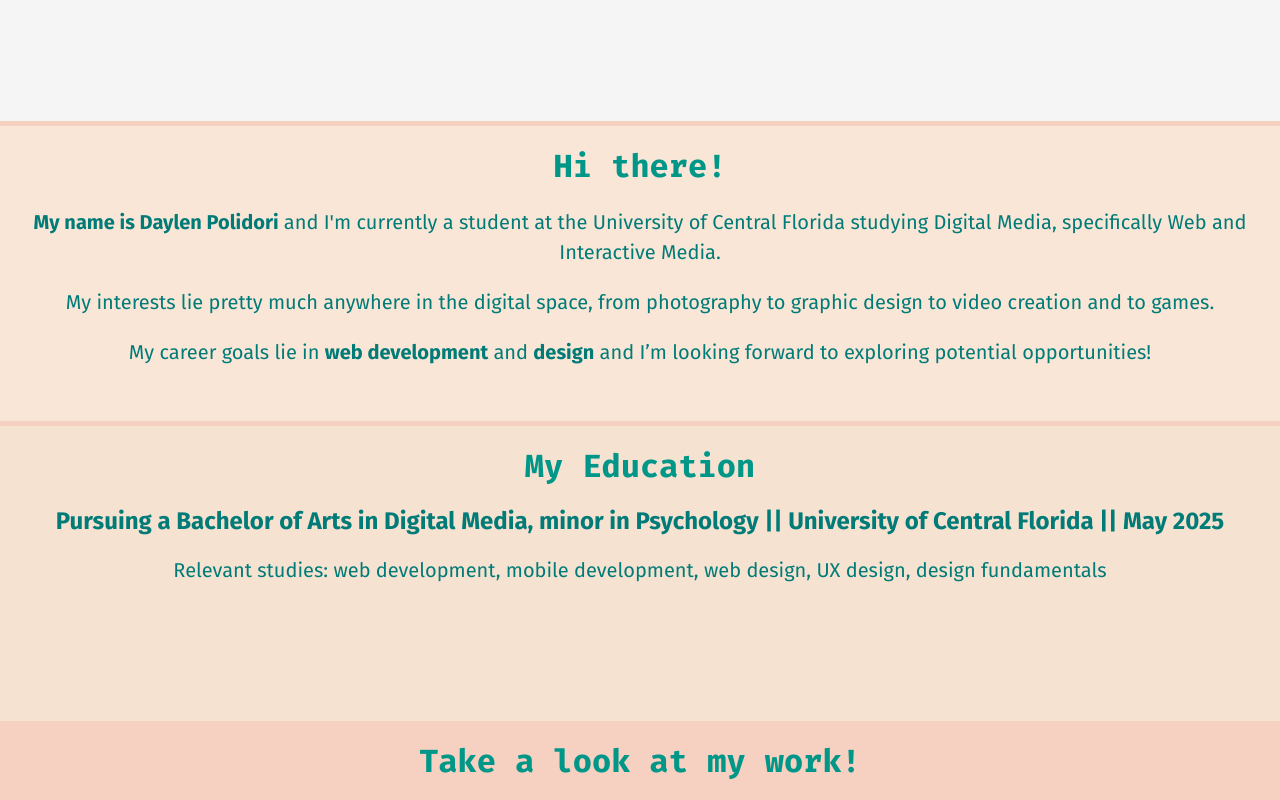
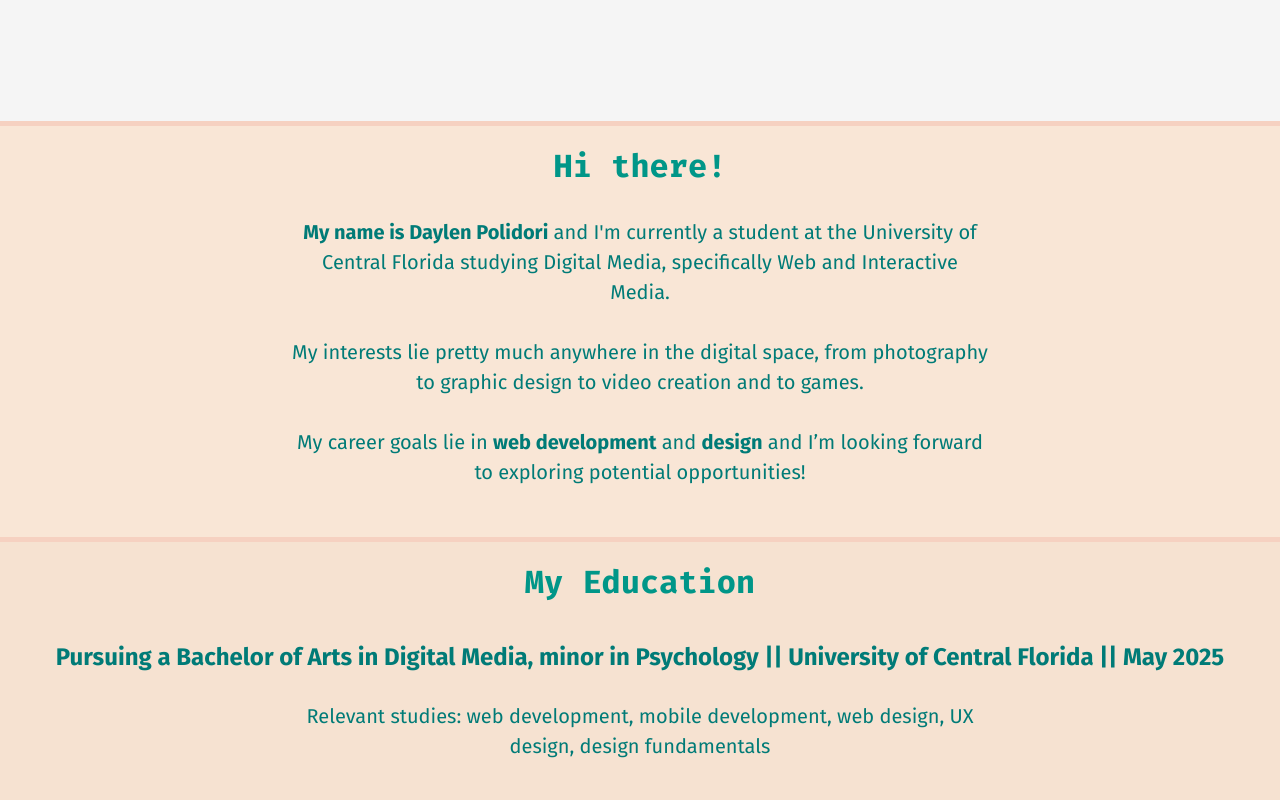
Before and after one commit to n1ghtlen/2025portfolio, a plain HTML site: page index.html in a window 1280 px wide. Shown: the part 720-1520 px from the top of the page. Drawn offline with Linux system fonts and the light colour scheme.

Commit message:
small adjustments

```diff
--- a/index.html
+++ b/index.html
@@ -25,7 +25,7 @@
     <div class="fade-in-element" id="introBlurb" style="background-color: #F9E6D6">
         <div class="separator"></div>
         <h1>Hi there!</h1>
-        <p><b>My name is Daylen Polidori</b> and I'm currently a
+        <p class="about-me"><b>My name is Daylen Polidori</b> and I'm currently a
             student at the University of Central Florida studying Digital
             Media, specifically Web and Interactive Media.</p>
                 <p>My interests
--- a/styles.css
+++ b/styles.css
@@ -43,8 +43,9 @@ p {
     color: #007B77;
     font-size: 20px;
     line-height: 1.5;
+    margin-top: 10px; /* Space between header and paragraph */
+    max-width: 700px;
     text-align: center; /* Center align paragraph text */
-    margin-top: 10px; /* Space between header and paragraph */
 }
 
 .portfoliopic-container {
@@ -74,6 +75,11 @@ p {
 
 #introBlurb, #myEducation, #myPortfolio {
     width: 100%;
+    flex-direction: column;
+    align-items: center;
+    display: flex;
+    width: 100%;
+    margin: auto;
 }
 
 .separator {
```
